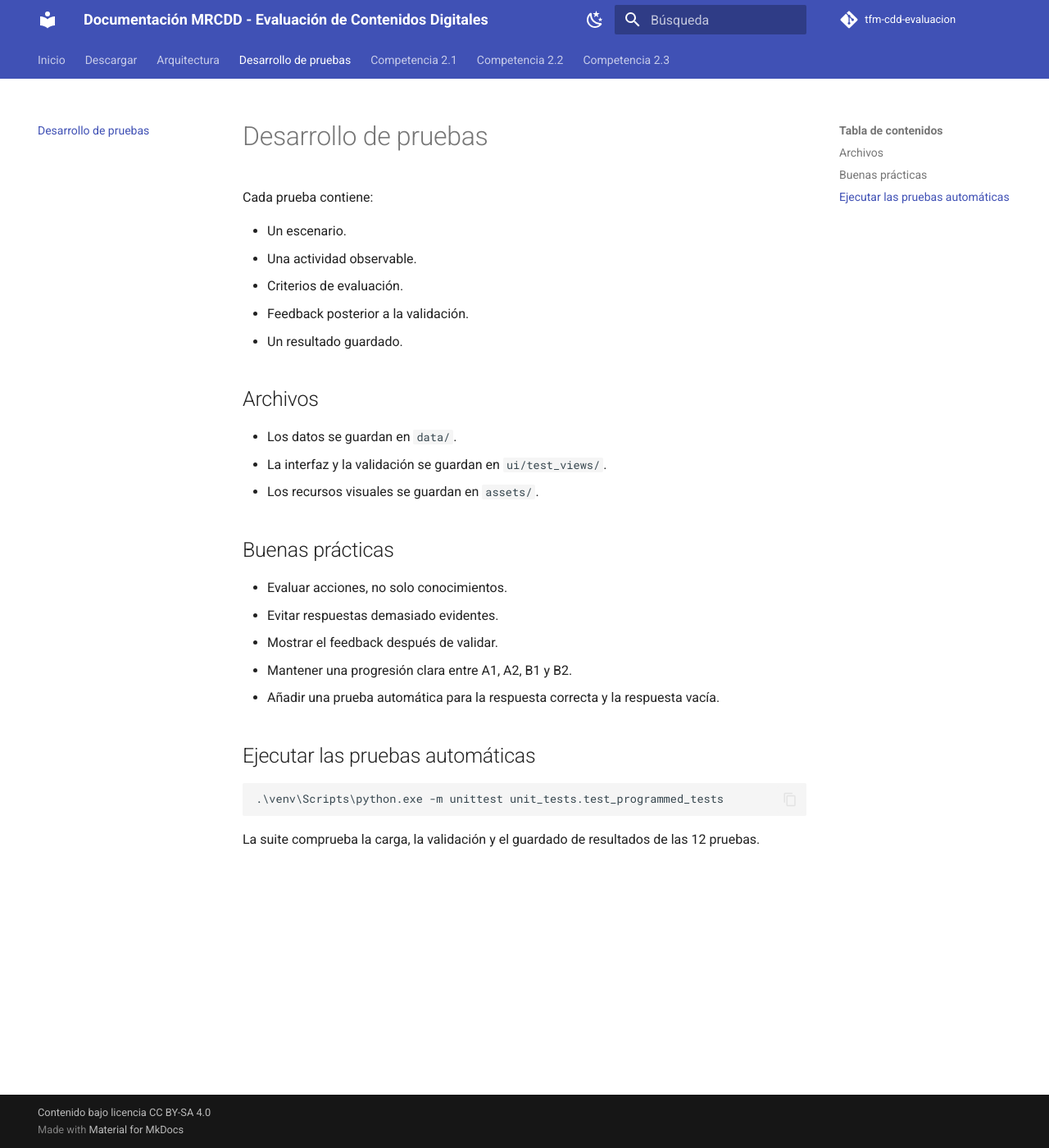
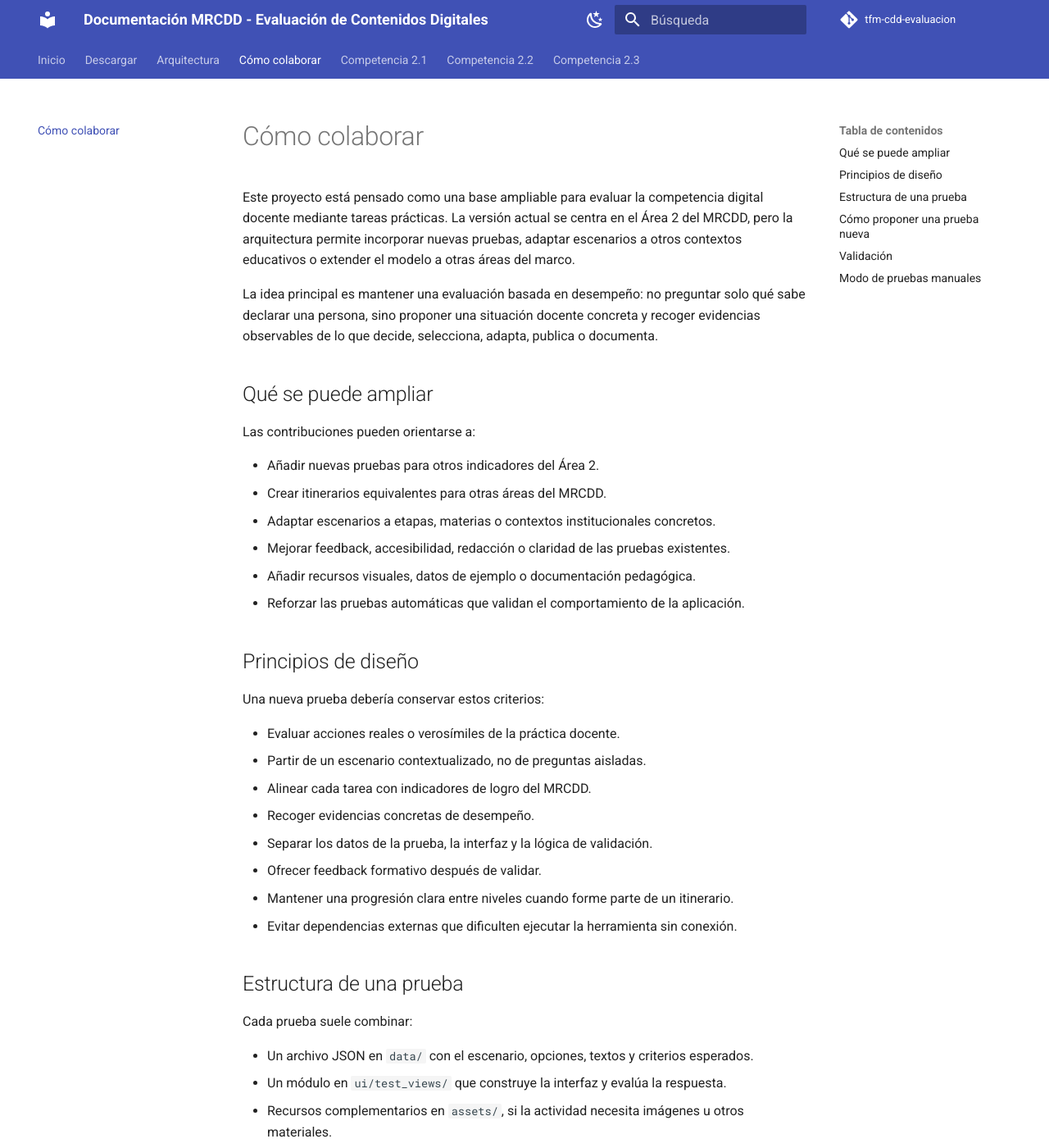
Before and after one commit to gonvga/tfm-cdd-evaluacion, an MkDocs documentation site: the page built from docs/desarrollo-pruebas.md, in a window 1280 px wide and 1400 px high. Shown: the whole window at 82% size. Built offline with MkDocs 1.6.1 and Material for MkDocs 9.7.7, drawn with Linux system fonts in a browser that asks for light colours; comment, search, counter and statistics services are not loaded; some of the changed text lies outside the part shown.

Commit message:
Add collaboration info to docs

````diff
--- a/docs/desarrollo-pruebas.md
+++ b/docs/desarrollo-pruebas.md
@@ -1,31 +1,82 @@
-# Desarrollo de pruebas
+# Cómo colaborar
 
-Cada prueba contiene:
+Este proyecto está pensado como una base ampliable para evaluar la competencia digital docente mediante tareas prácticas. La versión actual se centra en el Área 2 del MRCDD, pero la arquitectura permite incorporar nuevas pruebas, adaptar escenarios a otros contextos educativos o extender el modelo a otras áreas del marco.
 
-- Un escenario.
-- Una actividad observable.
-- Criterios de evaluación.
-- Feedback posterior a la validación.
-- Un resultado guardado.
+La idea principal es mantener una evaluación basada en desempeño: no preguntar solo qué sabe declarar una persona, sino proponer una situación docente concreta y recoger evidencias observables de lo que decide, selecciona, adapta, publica o documenta.
 
-## Archivos
+## Qué se puede ampliar
 
-- Los datos se guardan en `data/`.
-- La interfaz y la validación se guardan en `ui/test_views/`.
-- Los recursos visuales se guardan en `assets/`.
+Las contribuciones pueden orientarse a:
 
-## Buenas prácticas
+- Añadir nuevas pruebas para otros indicadores del Área 2.
+- Crear itinerarios equivalentes para otras áreas del MRCDD.
+- Adaptar escenarios a etapas, materias o contextos institucionales concretos.
+- Mejorar feedback, accesibilidad, redacción o claridad de las pruebas existentes.
+- Añadir recursos visuales, datos de ejemplo o documentación pedagógica.
+- Reforzar las pruebas automáticas que validan el comportamiento de la aplicación.
 
-- Evaluar acciones, no solo conocimientos.
-- Evitar respuestas demasiado evidentes.
-- Mostrar el feedback después de validar.
-- Mantener una progresión clara entre A1, A2, B1 y B2.
-- Añadir una prueba automática para la respuesta correcta y la respuesta vacía.
+## Principios de diseño
 
-## Ejecutar las pruebas automáticas
+Una nueva prueba debería conservar estos criterios:
 
-```
+- Evaluar acciones reales o verosímiles de la práctica docente.
+- Partir de un escenario contextualizado, no de preguntas aisladas.
+- Alinear cada tarea con indicadores de logro del MRCDD.
+- Recoger evidencias concretas de desempeño.
+- Separar los datos de la prueba, la interfaz y la lógica de validación.
+- Ofrecer feedback formativo después de validar.
+- Mantener una progresión clara entre niveles cuando forme parte de un itinerario.
+- Evitar dependencias externas que dificulten ejecutar la herramienta sin conexión.
+
+## Estructura de una prueba
+
+Cada prueba suele combinar:
+
+- Un archivo JSON en `data/` con el escenario, opciones, textos y criterios esperados.
+- Un módulo en `ui/test_views/` que construye la interfaz y evalúa la respuesta.
+- Recursos complementarios en `assets/`, si la actividad necesita imágenes u otros materiales.
+- Una salida estructurada en `results/` con evidencias, puntuación y checks superados.
+- Pruebas automáticas en `unit_tests/test_programmed_tests.py`.
+
+Esta separación facilita modificar escenarios sin reescribir toda la interfaz y permite añadir nuevas pruebas sin rediseñar la aplicación completa.
+
+## Cómo proponer una prueba nueva
+
+Antes de implementar, conviene definir:
+
+- Competencia y nivel que se quiere evaluar.
+- Indicadores de logro concretos.
+- Situación docente que da sentido a la tarea.
+- Acciones observables que debe realizar el usuario.
+- Criterios mínimos para superar la prueba.
+- Feedback que recibirá el usuario al validar.
+- Evidencias que se guardarán en el resultado.
+
+Después, se puede crear el JSON de datos, implementar la vista, registrar la prueba en el flujo de evaluación y añadir tests de respuesta correcta y respuesta vacía.
+
+## Validación
+
+Antes de enviar cambios, ejecuta:
+
+```powershell
 .\venv\Scripts\python.exe -m unittest unit_tests.test_programmed_tests
 ```
 
-La suite comprueba la carga, la validación y el guardado de resultados de las 12 pruebas.
+Si modificas la documentación, comprueba también:
+
+```powershell
+.\venv\Scripts\python.exe -m mkdocs build
+```
+
+La suite comprueba la carga, la validación y el guardado de resultados de las pruebas implementadas. Al añadir o modificar una prueba, es importante que los tests cubran tanto la superación como una respuesta insuficiente.
+
+## Modo de pruebas manuales
+
+Durante el desarrollo puede ser útil avanzar aunque una prueba no esté superada:
+
+```powershell
+$env:CDD_ALLOW_FAILED_ADVANCE="1"
+.\venv\Scripts\python.exe app.py
+```
+
+Sin esa variable, la evaluación mantiene el bloqueo normal cuando una competencia queda no superada.
--- a/mkdocs.yml
+++ b/mkdocs.yml
@@ -58,7 +58,7 @@ nav:
   - Inicio: index.md
   - Descargar: instalacion.md
   - Arquitectura: arquitectura.md
-  - Desarrollo de pruebas: desarrollo-pruebas.md
+  - Cómo colaborar: desarrollo-pruebas.md
   - Competencia 2.1: competencia-21.md
   - Competencia 2.2: competencia-22.md
   - Competencia 2.3: competencia-23.md
````
